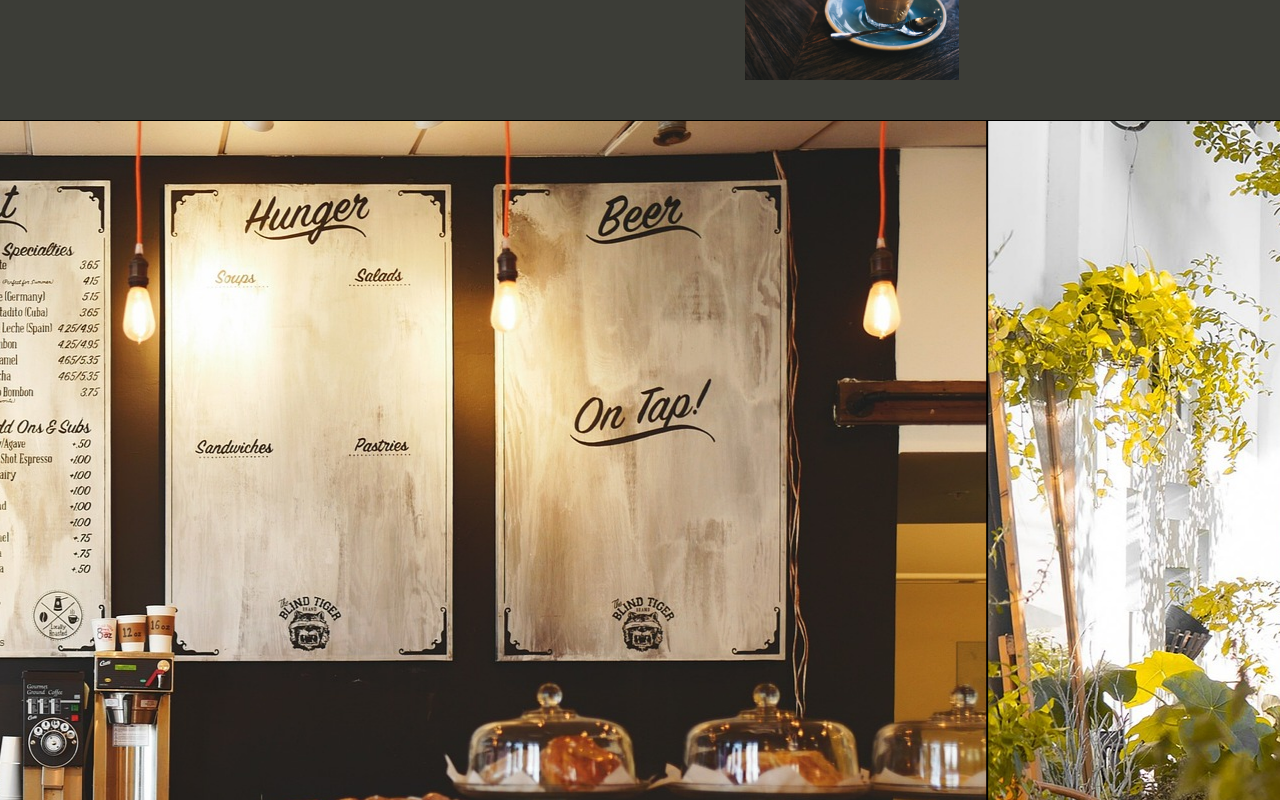
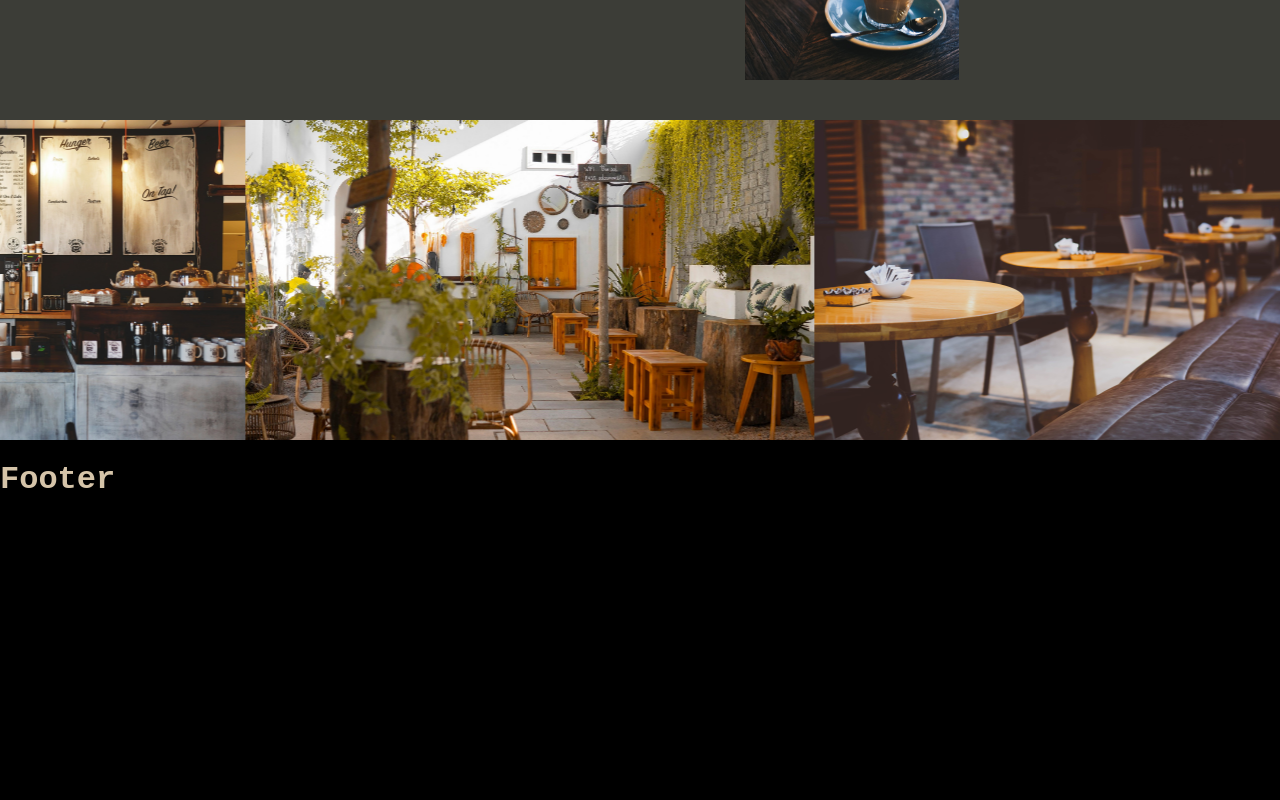
Before and after one commit to MarcinPolewski/Project-Cafe-Website, a React (Vite) app: page /#/ in a window 1280 px wide. Shown: the part 1480-2280 px from the top of the page. After the commit the page ends 2000 px from the top, so only its background shows below. Built offline with nearby package versions, Linux system fonts and the light colour scheme.

Commit message:
small style changes

```diff
--- a/src/components/ImageView/ImageView.module.css
+++ b/src/components/ImageView/ImageView.module.css
@@ -1,7 +1,7 @@
 .scrollingImages {
     display: flex;
     animation: scrollHorizontal 50s linear infinite;
-
+    height: 100%;
 }
 
 .scrollingImages:hover {
@@ -11,11 +11,18 @@
 .imageView {
     background-color: red;
     display: flex;
+    height: 40vh;
+}
+
+.imageContainer {
+    height: 100%;
 }
 
 .image {
-    border: 1px solid black;
+    object-fit: contain;
+    height: 100%;
 }
+
 
 @keyframes scrollHorizontal {
     0% {
```
